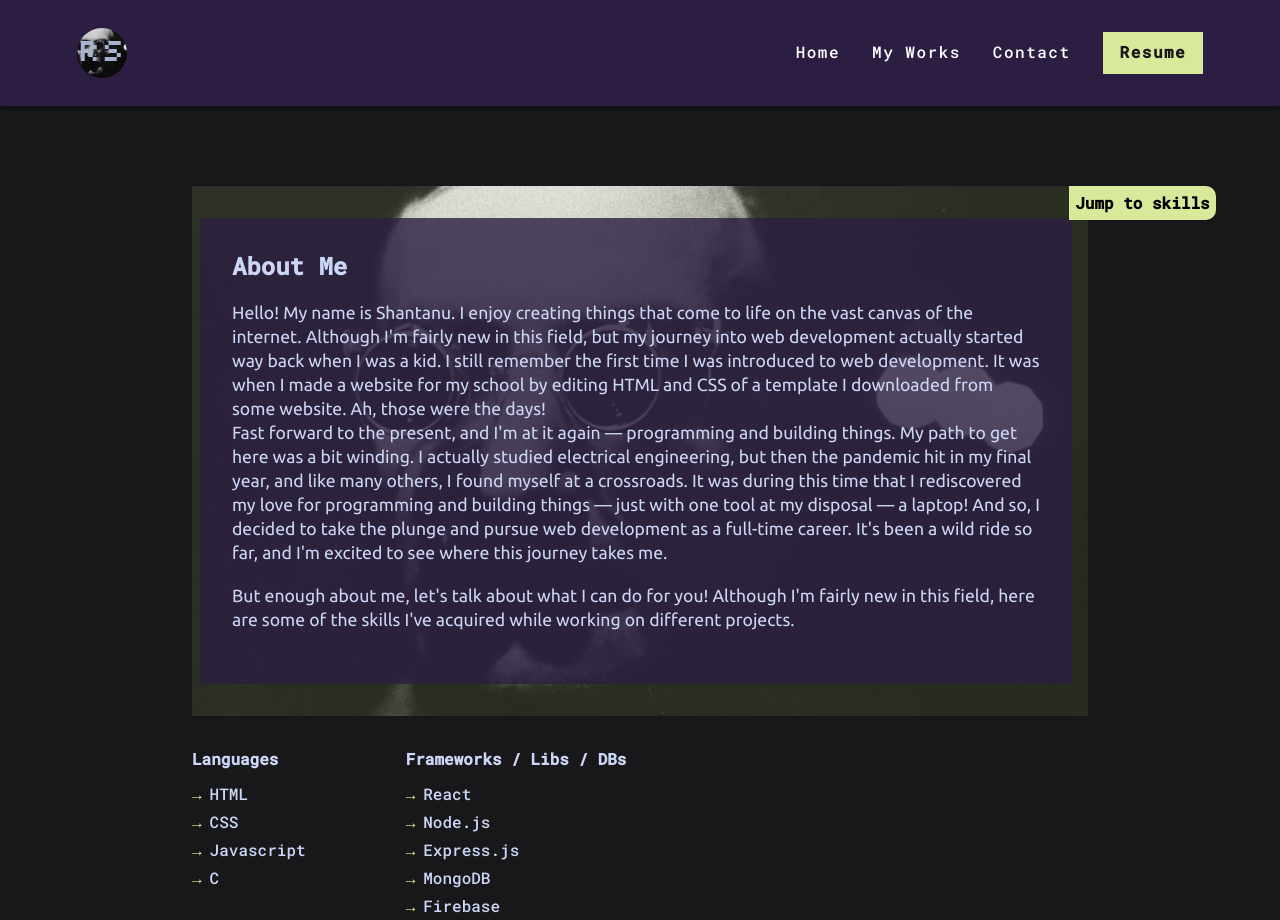
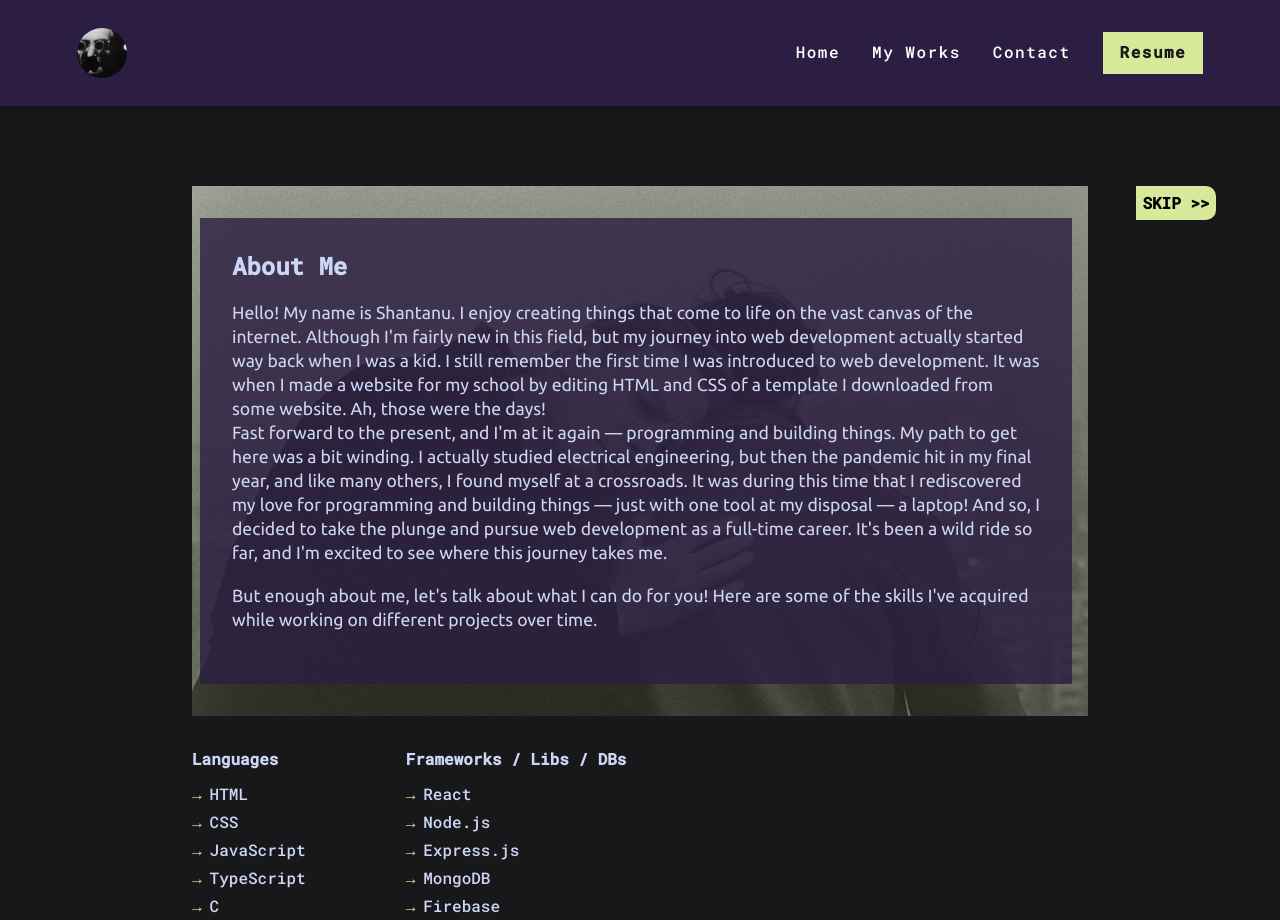
Before and after one commit to rogue-shark/portfolio, a plain HTML site: page pages/about/index.html in a window 1280 px wide. Shown: the top 920 px of the page. Drawn offline with Linux system fonts and the light colour scheme.

Commit message:
❕ Final Changes

```diff
--- a/pages/about/index.html
+++ b/pages/about/index.html
@@ -22,7 +22,7 @@
   <body>
     <nav class="navbar">
       <div class="container-1 row">
-        <div class="nav-logo"><span>RS</span></div>
+        <div class="nav-logo"><a class="nav-logo-link" href="../../index.html"></a></div>
         <div>
           <ul class="nav-list">
             <li><a href="../../index.html" class="nav-item">Home</a></li>
@@ -34,7 +34,7 @@
             </li>
             <li>
               <button class="btn btn-resume">
-                <a href="#" class="nav-item">Resume</a>
+                <a href="https://drive.google.com/file/d/1BKE2ezrLTWoBu6pdlmi77BCBElrXMy74/view?usp=sharing" class="nav-item">Resume</a>
               </button>
             </li>
           </ul>
@@ -50,7 +50,7 @@
     <section id="about" class="hero">
       <div class="container-2">
         <div class="floating-btn">
-          <a href="#skills">Jump to skills</a>
+          <a href="#skills">SKIP >></a>
         </div>
         <div class="aboutMe-container">
           <div class="aboutMe-foreground">
@@ -74,7 +74,7 @@
           this journey takes me.
           </p>
           <p class="hero-content">But enough about me, let's talk about what I
-            can do for you! Although I'm fairly new in this field, here are some of the skills I've acquired while working on different projects.
+            can do for you! Here are some of the skills I've acquired while working on different projects over time.
           </p>
           </div>
 
@@ -85,7 +85,8 @@
               <h5>Languages</h5>
               <li>HTML</li>
               <li>CSS</li>
-              <li>Javascript</li>
+              <li>JavaScript</li>
+              <li>TypeScript</li>
               <li>C</li>
             </ul>
             <ul class="technologies-list">
--- a/pages/about/style.css
+++ b/pages/about/style.css
@@ -22,9 +22,7 @@ h5 {
 
   position: relative;
   margin-bottom: 2rem;
-  background-image: url('../../assets/images/profile.webp');
-  background-size: cover;
-  background-repeat: none;
+  background: url('../../assets/images/background.jpg') center / cover no-repeat;
   z-index: -2;
 }
 
--- a/style.css
+++ b/style.css
@@ -42,6 +42,15 @@ ul {
   width: 50px;
   height: 50px;
   border-radius: 50%;
+  position: relative;
+}
+
+.nav-logo-link {
+  position: absolute;
+  width: 100%;
+  height: 100%;
+  top: 0;
+  left: 0;
 }
 
 .nav-logo span {
```
Also changed, not shown: index.html (+4 -4 lines), pages/contact/index.html (+3 -3 lines), pages/projects/index.html (+4 -4 lines), assets/images/background.jpg (added).
